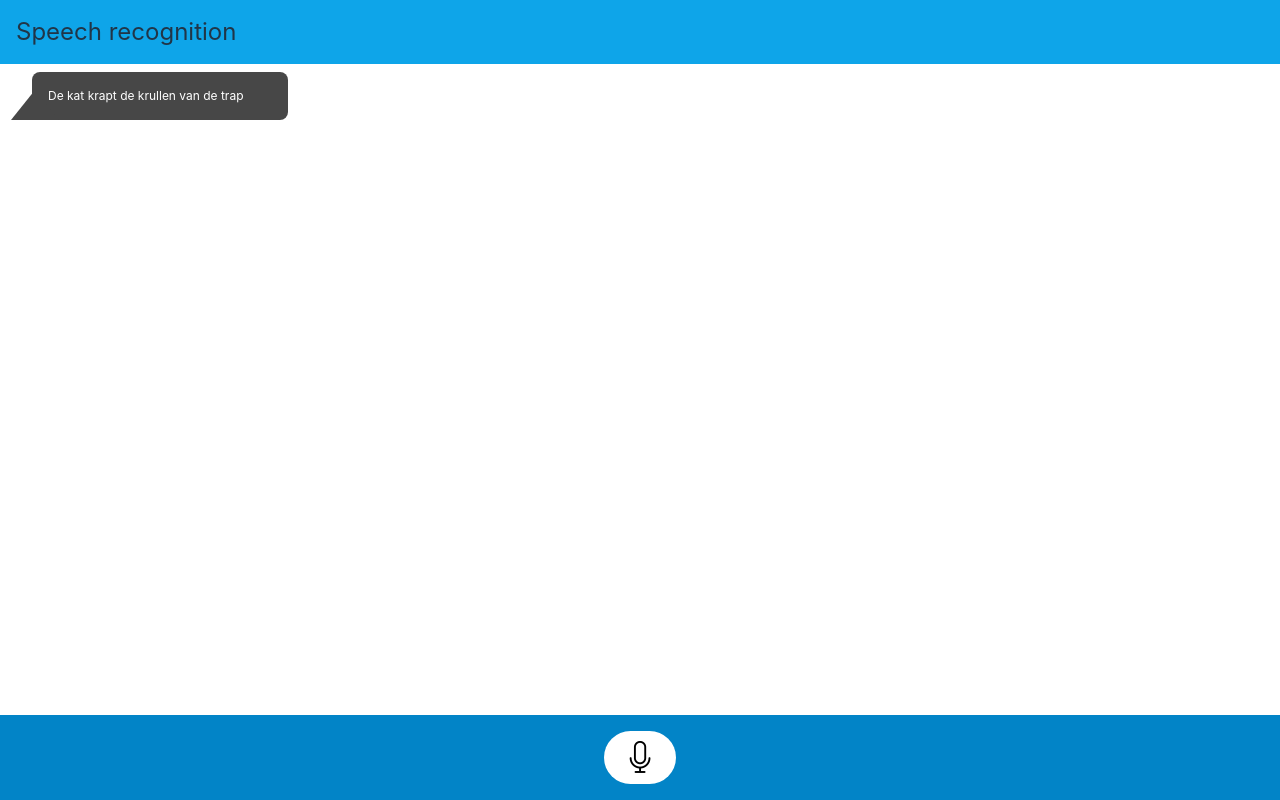
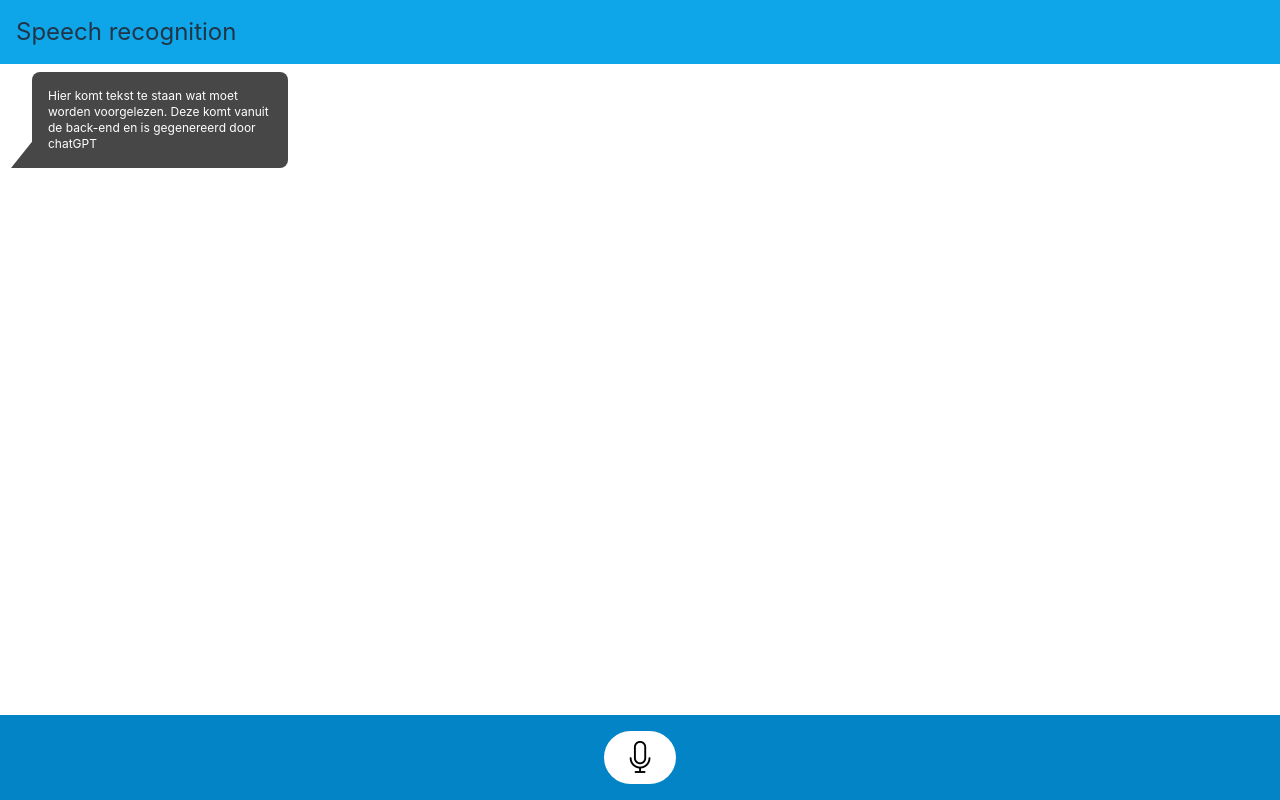
Before and after one commit to tle2-team7/leesapp-frontend, a React (Vite) app: page / in a window 1280 px wide. Built offline with nearby package versions, Linux system fonts and the light colour scheme.

Commit message:
changed example text to read

```diff
--- a/src/App.tsx
+++ b/src/App.tsx
@@ -6,7 +6,7 @@ function App() {
         <h1 className="text-2xl">Speech recognition</h1>
       </header>
       <div id="speechRecognitionOutput" className="w-screen relative mb-24">
-        <p className="sentenceToRead">De kat krapt de krullen van de trap</p>
+        <p className="sentenceToRead">Hier komt tekst te staan wat moet worden voorgelezen. Deze komt vanuit de back-end en is gegenereerd door chatGPT</p>
       </div>
       <footer className="fixed bottom-0 p-4 flex items-center justify-center w-screen bg-sky-600">
         <SpeechRecognitionComponent />
```
